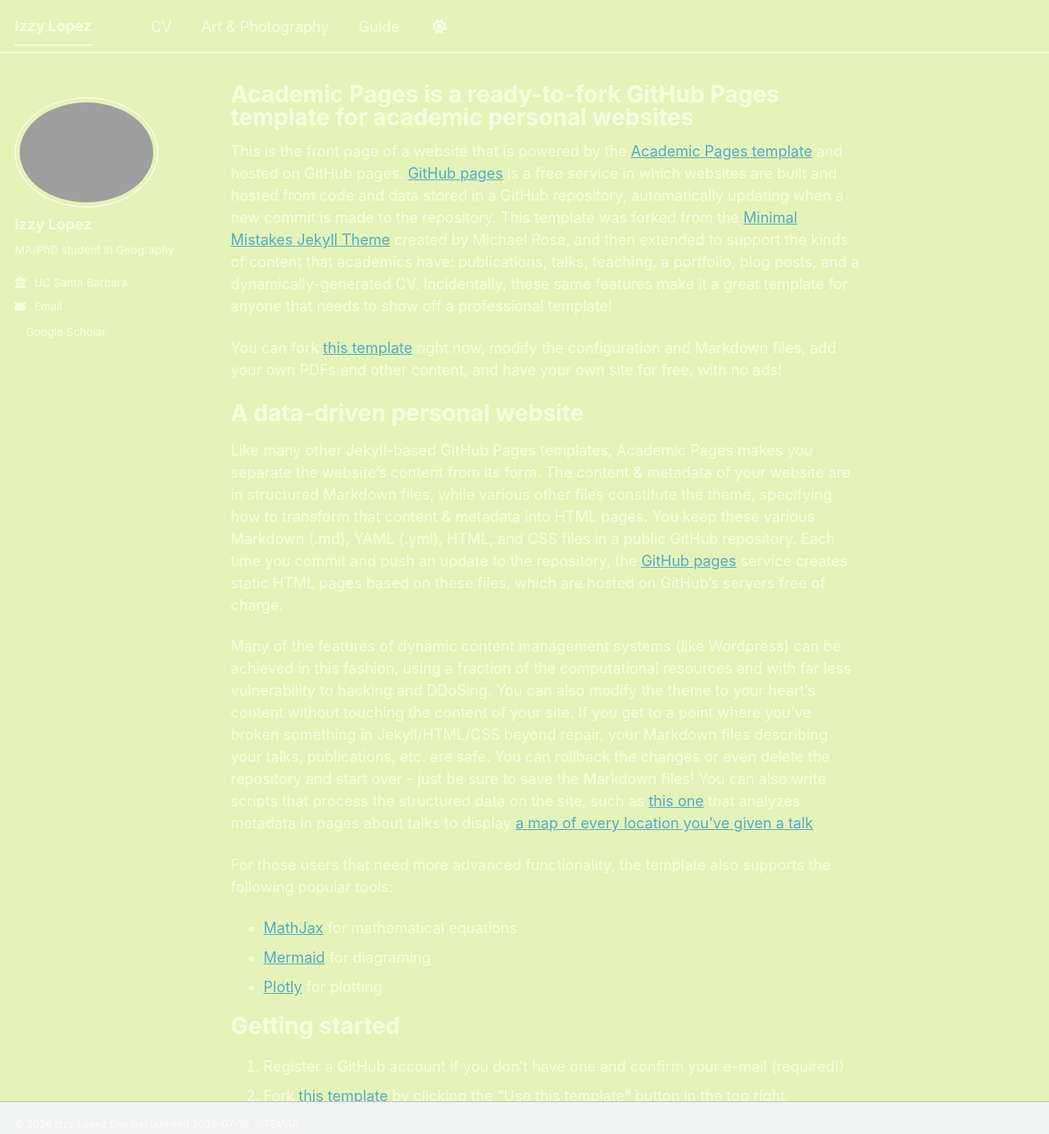
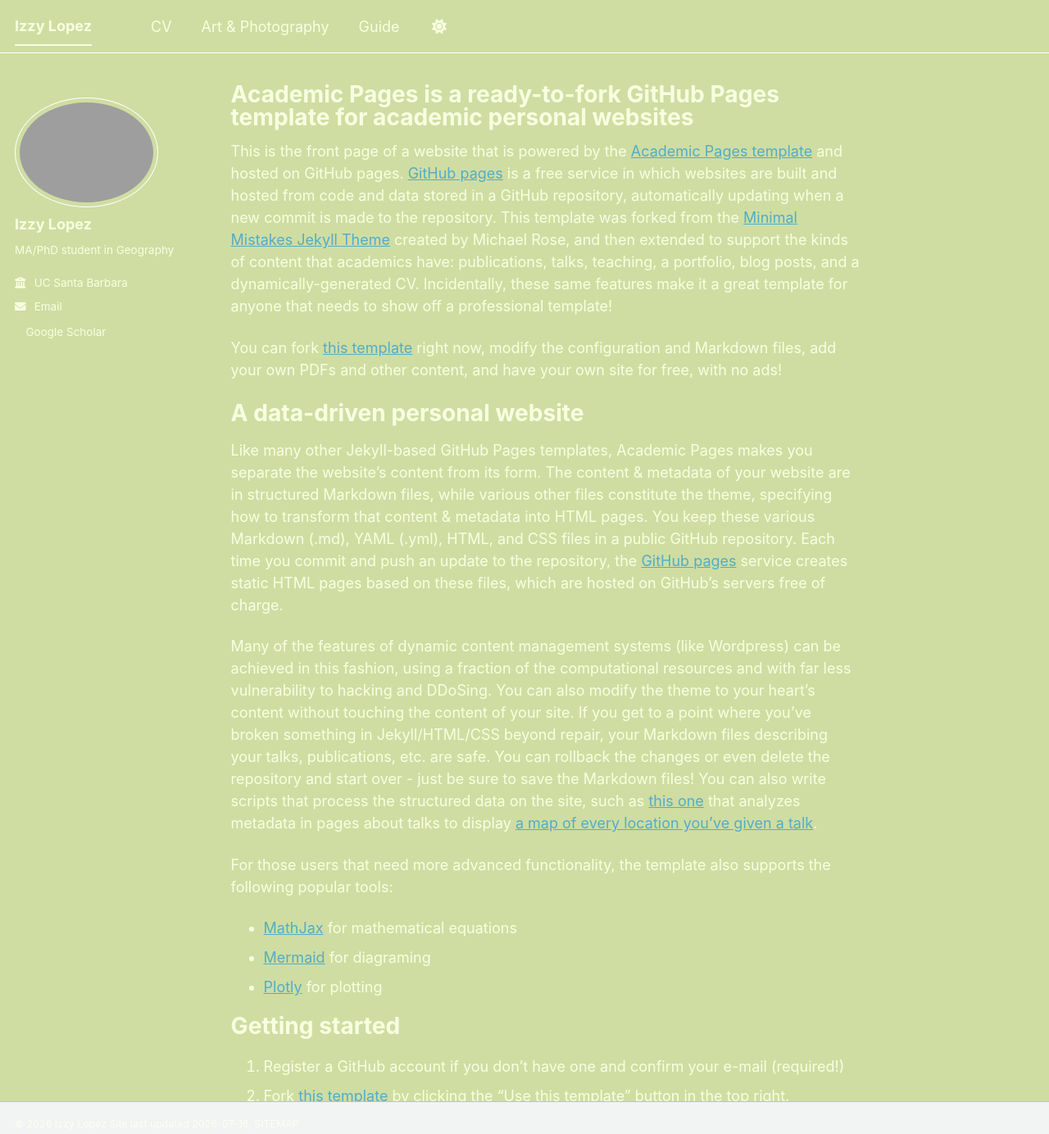
Before and after one commit to izzyslopez/izzyslopez.github.io, a Jekyll site: the page built from _pages/about.md, in a window 1280 px wide and 1400 px high. Shown: the top 1384 px of the window at 82% size. Built offline with Jekyll 4.4.1, drawn with Linux system fonts in a browser that asks for light colours; a style sheet for code colours, icons or effects is not loaded.

Commit message:
Update _default_light.scss

```diff
--- a/_sass/theme/_default_light.scss
+++ b/_sass/theme/_default_light.scss
@@ -27,7 +27,7 @@ $sidebar-screen-min-width   : 1024px;
 /* Default light theme for the site */
 :root {
     --global-base-color                 : #{$primary-color};
-    --global-bg-color                   : #e5f3b8;
+    --global-bg-color                   : #cfdda2;
     --global-footer-bg-color            : #f2f3f3;
     --global-border-color               : #{$lighter-cream};
     --global-dark-border-color          : #bdc1c4;
```
